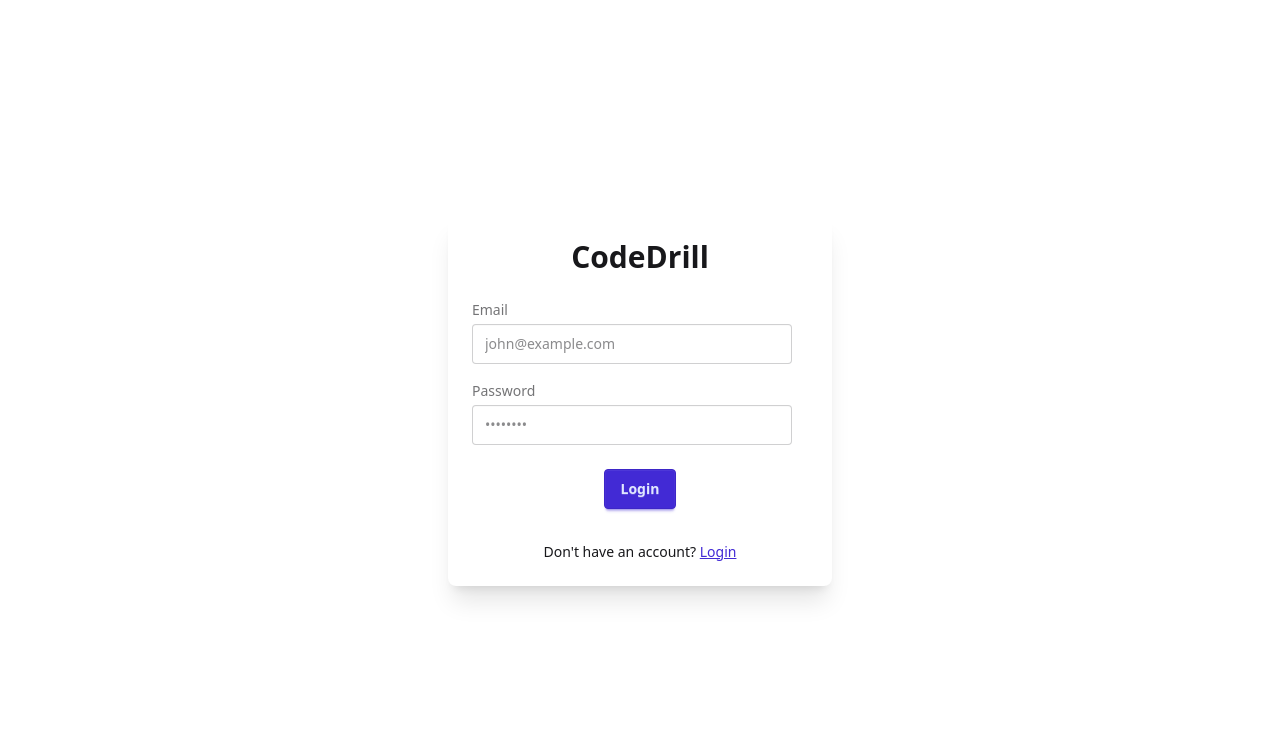
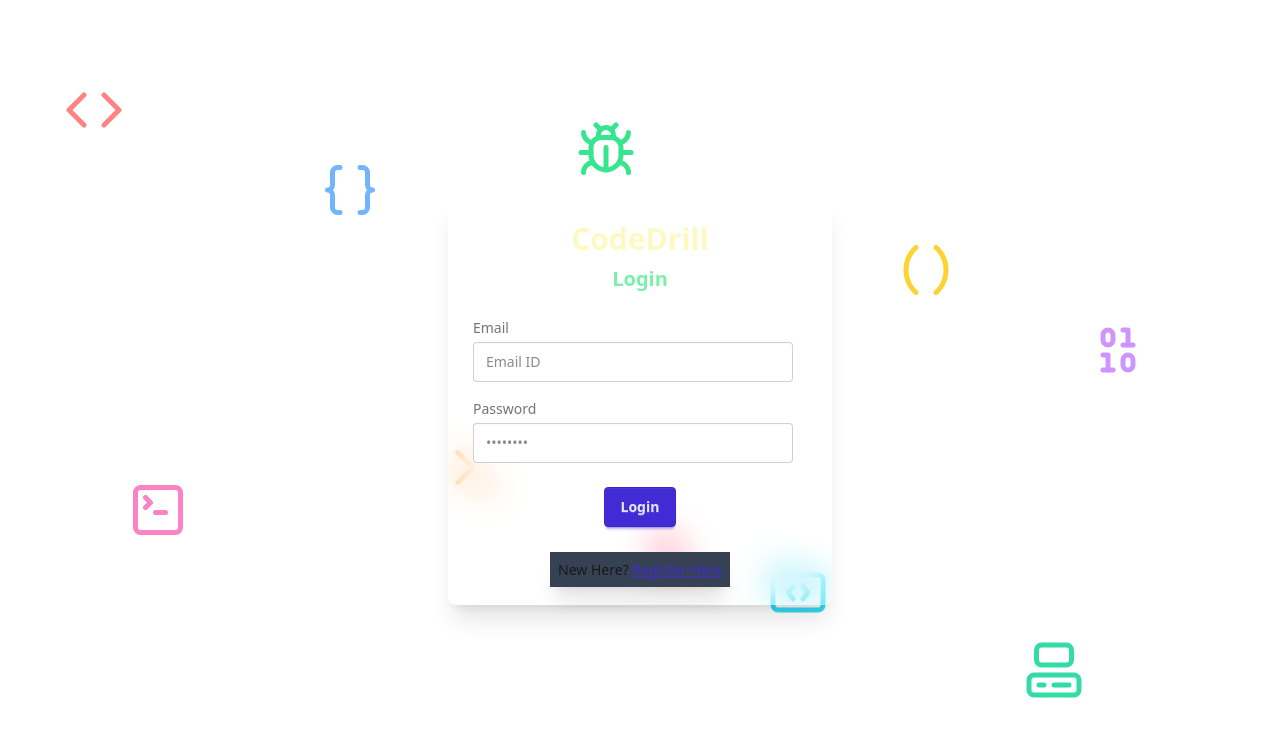
Before and after one commit to anoobhov/CodeDrill, a React (Vite) app in the folder Frontend/: page /login in a window 1280 px wide. Shown: the top 736 px of the page. Built offline with nearby package versions, Linux system fonts and the light colour scheme; no server answers.

Commit message:
Improved ui/ux of login page

```diff
--- /dev/null
+++ b/Frontend/src/components/bg_animation.jsx
@@ -0,0 +1,76 @@
+
+import React from "react";
+import {
+  Code,
+  Braces,
+  Bug,
+  Parentheses,
+  Binary,
+  SquareTerminal,
+  Terminal,
+  FolderCode,
+  Computer,
+  Ampersand,
+} from "lucide-react";
+
+const icons = [
+  Code,
+  Braces,
+  Bug,
+  Parentheses,
+  Binary,
+  SquareTerminal,
+  Terminal,
+  FolderCode,
+  Computer,
+  Ampersand,
+];
+
+const positions = [
+  { top: "10%", left: "5%" },
+  { top: "20%", left: "25%" },
+  { top: "15%", left: "45%" },
+  { top: "30%", left: "70%" },
+  { top: "40%", left: "85%" },
+  { top: "60%", left: "10%" },
+  { top: "55%", left: "35%" },
+  { top: "70%", left: "60%" },
+  { top: "80%", left: "80%" },
+  { top: "65%", left: "50%" },
+];
+
+//const sizes = ["w-8 h-8", "w-10 h-10", "w-13 h-13", "w-15 h-15", "w-20 h-20"];
+const colors = [
+  "text-red-400",
+  "text-blue-400",
+  "text-green-400",
+  "text-yellow-400",
+  "text-purple-400",
+  "text-pink-400",
+  "text-orange-400",
+  "text-cyan-400",
+  "text-emerald-400",
+  "text-rose-400",
+];
+
+const AnimateBg = () => {
+  return (
+    <div className="fixed top-0 left-0 w-full h-screen overflow-hidden z-[-1]">
+      {icons.map((Icon, i) => (
+        <div
+          key={i}
+          className={`absolute animate-float w-100 h-100 ${colors[i % colors.length]}`}
+          style={{
+            top: positions[i].top,
+            left: positions[i].left,
+            opacity: 0.8,
+          }}
+        >
+          <Icon size={60}/>
+        </div>
+      ))}
+    </div>
+  );
+};
+
+export default AnimateBg;
--- a/Frontend/src/pages/Login.jsx
+++ b/Frontend/src/pages/Login.jsx
@@ -1,82 +1,13 @@
-// import {useForm}from "react-hook-form"
-// import {zodResolver} from "@hookform/resolvers/zod"
-// import {z } from "zod"
-
-// const LoginSchema = z.object({
-//     emailId:z.string().email("Invalid Email"),
-//     password:z.string().min(8,"Weak Password")
-// })
-// function Login(){
-//         const {
-//             register,
-//             handleSubmit,
-//             formState:{errors},
-//         } = useForm({resolver:zodResolver(LoginSchema)})
-
-//         const onSubmit = (data)=>{
-//             console.log(data)
-//         }
-//         return(
-//            <div className="min-h-screen flex items-center justify-center p-4">
-//             <div className="card w-96 bg-base-100 shadow-xl">
-//                 <div className="card-body">
-//                     <h2 className="card-title justify-center text-3xl">LeetCode</h2>
-//                     <form onSubmit={handleSubmit(onSubmit)}>
-
-//                         <div className="form-control">
-//                   <label className="label mb-1">
-//                     <span className="label-text">Email</span>
-//                   </label>
-//                   <input
-//                     type="email"
-//                     placeholder="john@example.com"
-//                     className={`input input-bordered ${errors.emailId && 'input-error'}`}
-//                     {...register('emailId')}
-//                   />
-//                   {errors.emailId && (
-//                     <span className="text-error">{errors.emailId.message}</span>
-//                   )}
-//                 </div>
-
-//                 <div className="form-control mt-4">
-//                   <label className="label mb-1">
-//                     <span className="label-text">Password</span>
-//                   </label>
-//                   <input
-//                     type="password"
-//                     placeholder="••••••••"
-//                     className={`input input-bordered ${errors.password && 'input-error'}`}
-//                     {...register('password')}
-//                   />
-//                   {errors.password && (
-//                     <span className="text-error">{errors.password.message}</span>
-//                   )}
-//                 </div>
-//                 <div className="form-control mt-6 flex justify-center">
-//                     <button type="submit" className="btn btn-primary">SignUp</button>
-//                 </div>
-
-//                     </form>
-//                 </div>
-
-//             </div>
-
-//            </div>
-//         )
-//     }
-
-
-// export default Login
-
 import { useForm } from 'react-hook-form';
 import { zodResolver } from '@hookform/resolvers/zod';
 import { z } from 'zod';
 import { useDispatch, useSelector } from 'react-redux';
-import { useNavigate,NavLink } from 'react-router';
+import { useNavigate , NavLink} from 'react-router';
 import {loginUser} from "../authSlice"
 import { useEffect } from 'react';
+import AnimateBg from '../components/bg_animation';
 
-const signupSchema = z.object({
+const loginSchema = z.object({
   emailId: z.string().email("Invalid Email"),
   password: z.string().min(8, "Password is to weak")
 });
@@ -91,7 +22,8 @@ function Login() {
     register,
     handleSubmit,
     formState: { errors },
-  } = useForm({ resolver: zodResolver(signupSchema) });
+  } = useForm({ resolver: zodResolver(loginSchema) });
+
 
   useEffect(() => {
     if (isAuthenticated) {
@@ -110,10 +42,14 @@ function Login() {
   };
 
   return (
-    <div className="min-h-screen flex items-center justify-center p-4"> {/* Centering container */}
-      <div className="card w-96 bg-base-100 shadow-xl"> {/* Existing card styling */}
+    <>
+
+    <div className="min-h-screen flex items-center justify-center p-4 bg-none"> {/* Centering container */}
+    <AnimateBg/>
+      <div className="card w-96 shadow-xl bg-white/10 backdrop-blur-lg border border-white/20"> {/* Existing card styling */}
         <div className="card-body">
-          <h2 className="card-title justify-center text-3xl">CodeDrill</h2> {/* Centered title */}
+          <h1 className="card-title justify-center text-3xl text-yellow-100">CodeDrill</h1> {/* Centered title */}
+          <h2 className="card-title justify-center text-xl text-green-300">Login</h2>
           <form onSubmit={handleSubmit(onSubmit)}>
             {/* Existing form fields */}
 
@@ -123,7 +59,7 @@ function Login() {
               </label>
               <input
                 type="email"
-                placeholder="john@example.com"
+                placeholder="Email ID"
                 className={`input input-bordered ${errors.emailId && 'input-error'}`}
                 {...register('emailId')}
               />
@@ -156,18 +92,18 @@ function Login() {
               </button>
             </div>
           </form>
-          {/* Signup redirect */}
           <div className="text-center mt-6">
-            <span className="text-sm">
-              Don't have an account?{' '}
+            <span className="text-sm bg-gray-700 shadow-xl p-2">
+              New Here?{' '}
               <NavLink to="/signup" className="link link-primary">
-                Login
+                Register Here
               </NavLink>
             </span>
-          </div>
+            </div>
         </div>
       </div>
     </div>
+    </>
   );
 }
 
--- a/Frontend/src/pages/Signup.jsx
+++ b/Frontend/src/pages/Signup.jsx
@@ -3,8 +3,10 @@ import {zodResolver} from "@hookform/resolvers/zod"
 import {z } from "zod"
 import { useDispatch, useSelector } from "react-redux"
 import { useNavigate } from "react-router"
+import { NavLink } from "react-router"
 import { useEffect } from "react"
 import { registerUser } from "../authSlice"
+import AnimateBg from "../components/bg_animation"
 const signupSchema = z.object({
     firstName:z.string().min(3,"Minimum 3 characters"),
     emailId:z.string().email("Invalid Email"),
@@ -36,7 +38,8 @@ function Signup(){
  }
     return(
        <div className="min-h-screen flex items-center justify-center p-4">
-        <div className="card w-96 bg-base-100 shadow-xl">
+        <AnimateBg/>
+        <div className="card w-96 shadow-xl bg-white/10 backdrop-blur-lg border border-white/20">
             <div className="card-body">
                 <h2 className="card-title justify-center text-3xl">CodeDrill</h2>
                 <form onSubmit={handleSubmit(onSubmit)}>
@@ -89,7 +92,7 @@ function Signup(){
                 </form>
                 {/* Login Re-direct */}
                 <div className="text-center mt-6">
-            <span className="text-sm">
+            <span className="text-sm bg-gray-700 shadow-xl p-2">
               Already have an account?{' '}
               <NavLink to="/login" className="link link-primary">
                 Login
```
